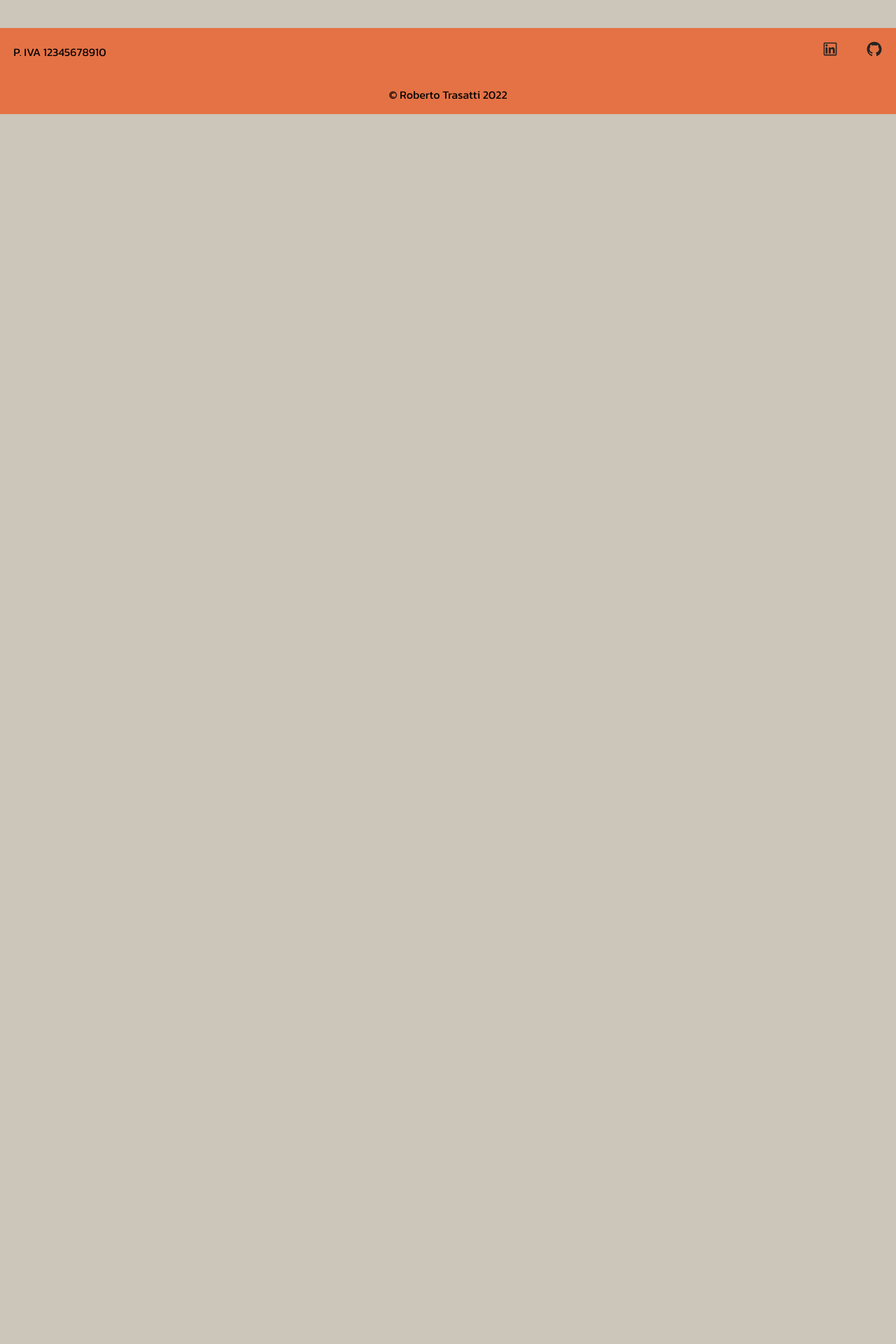
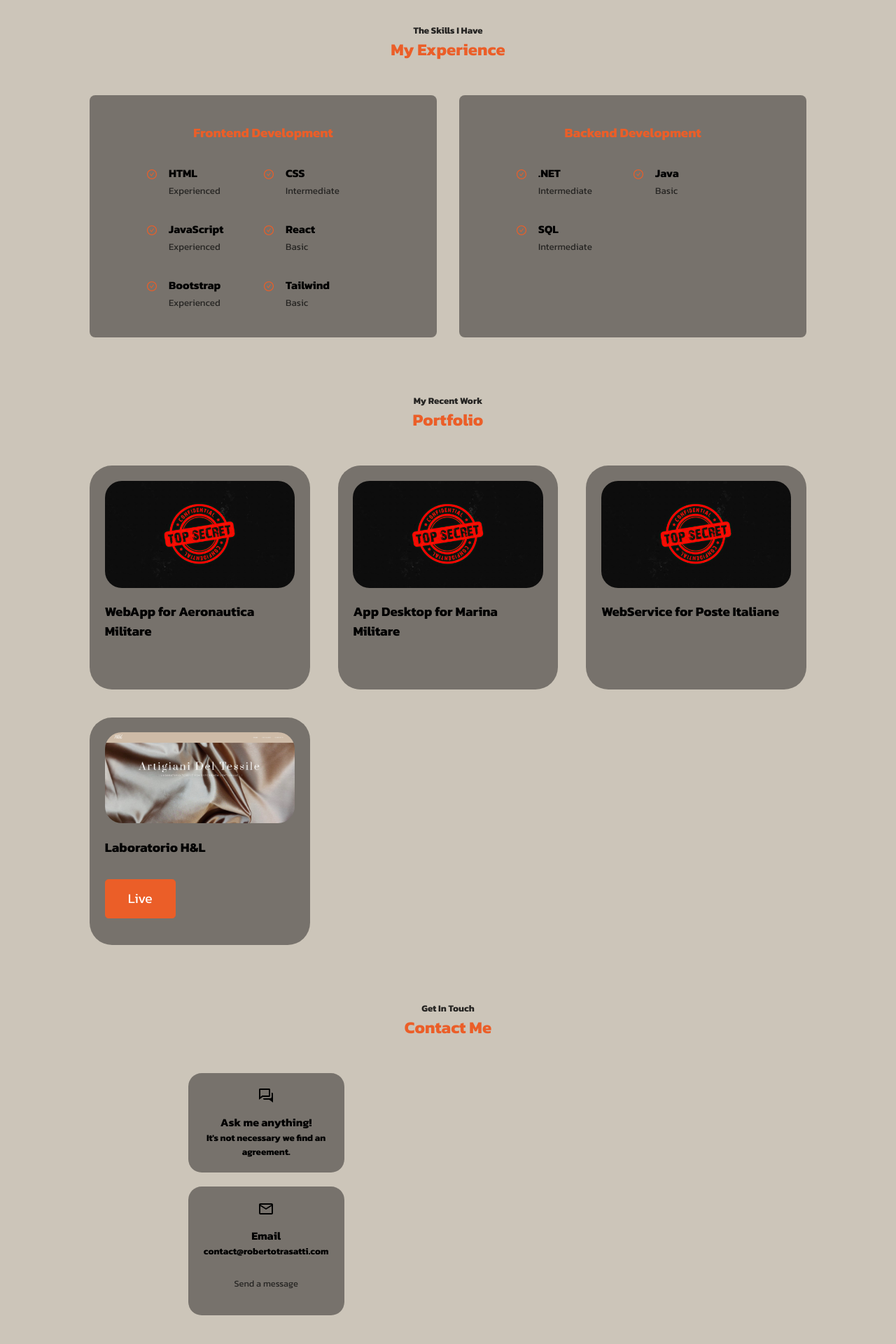
Before and after one commit to traso03/robertotrasatti.com, a React (Create React App) app: page / in a window 1280 px wide. Shown: the part 760-2680 px from the top of the page at 70% size. Before the commit the page ends 923 px from the top, so only its background shows below. Built offline with nearby package versions, Linux system fonts and the light colour scheme.

Commit message:
Add Experience, Portfolio and Contact section

```diff
--- a/src/App.css
+++ b/src/App.css
@@ -29,9 +29,20 @@ img {
 }
 
 section {
-  margin-top: 3rem;
+  margin-top: 5rem;
+  margin-bottom: 5rem;
+  /* height: calc(100vh - 60px - 6rem); */
+}
+
+section > h2,
+section > h5 {
+  text-align: center;
+  color: var(--color-dark);
+}
+
+section > h2 {
+  color: var(--color-primary);
   margin-bottom: 3rem;
-  height: calc(100vh - 60px - 6rem);
 }
 
 .btn {
@@ -67,10 +78,24 @@ section {
   color: var(--color-primary);
 }
 
+.text-dark {
+  color: var(--color-dark);
+}
+
+.text-light {
+  color: var(--color-light);
+}
+
 /* MEDIUM DEVICES */
 @media screen and (max-width: 1024px) {
   .container {
     width: var(--container-width-md);
+  }
+
+  section {
+    margin-top: 3.5rem;
+    margin-bottom: 3.5rem;
+    /* height: calc(100vh - 60px - 10rem); */
   }
 }
 
@@ -81,6 +106,7 @@ section {
   }
 
   section {
-    margin-bottom: 8rem;
+    margin-top: 0rem;
+    margin-bottom: 5rem;
   }
 }
--- a/src/App.js
+++ b/src/App.js
@@ -2,6 +2,9 @@ import './App.css';
 
 import Header from './components/header/Header';
 import Hero from './components/hero/Hero';
+import Experience from './components/experience/Experience';
+import Portfolio from './components/portfolio/Portfolio';
+import Contact from './components/contact/Contact';
 import Footer from './components/footer/Footer';
 
 function App() {
@@ -9,6 +12,9 @@ function App() {
     <div className='App'>
       <Header />
       <Hero />
+      <Experience />
+      <Portfolio />
+      <Contact />
       <Footer />
     </div>
   );
--- /dev/null
+++ b/src/components/contact/Contact.css
@@ -0,0 +1,52 @@
+.contact--grid {
+  width: 58%;
+  display: grid;
+  grid-template-columns: 30% 58%;
+  gap: 12%;
+}
+
+.contact--grid--options {
+  display: flex;
+  flex-direction: column;
+  gap: 1.2rem;
+}
+
+.contact--grid--options--option {
+  background: var(--color-bg-variant);
+  padding: 1.2rem;
+  border-radius: 1.2rem;
+  text-align: center;
+  border: 1px solid transparent;
+  transition: var(--transition);
+}
+
+/* .contact--grid--options--option:hover {
+  background: transparent;
+  border-color: var(--color-primary-variant);
+} */
+
+.contact--grid--options--option--icon {
+  font-size: 1.5rem;
+  margin-bottom: 0.5rem;
+}
+
+.contact--grid--options--option a {
+  margin-top: 0.7rem;
+  display: inline-block;
+  font-size: 0.8rem;
+}
+
+/* MEDIA QUERIES (MEDIUM DEVICES) */
+@media screen and (max-width: 1024px) {
+  .contact--grid {
+    grid-template-columns: 1fr;
+    gap: 2rem;
+  }
+}
+
+/* MEDIA QUERIES (SMALL DEVICES) */
+@media screen and (max-width: 600px) {
+  .contact--grid {
+    width: var(--container-width-sm);
+  }
+}
--- /dev/null
+++ b/src/components/contact/Contact.jsx
@@ -0,0 +1,59 @@
+import React from 'react';
+import './Contact.css';
+import { MdOutlineEmail } from 'react-icons/md';
+import { BiConversation } from 'react-icons/bi';
+import { AiOutlineLoading3Quarters } from 'react-icons/ai';
+// import { RiMessengerLine } from 'react-icons/ri';
+// import { BsWhatsapp } from 'react-icons/bs';
+
+const Contact = () => {
+  return (
+    <section id='contact'>
+      <h5>Get In Touch</h5>
+      <h2>Contact Me</h2>
+      <div className='contact--grid container'>
+        <div className='contact--grid--options'>
+          <article className='contact--grid--options--option'>
+            <BiConversation className='contact--grid--options--option--icon' />
+            <h4>Ask me anything!</h4>
+            <h5>It's not necessary we find an agreement.</h5>
+          </article>
+          <article className='contact--grid--options--option'>
+            <MdOutlineEmail className='contact--grid--options--option--icon' />
+            <h4>Email</h4>
+            <h5>contact@robertotrasatti.com</h5>
+            <a
+              href='mailto:robertotrasatti.com'
+              target='_blank'
+              rel='noreferrer'
+            >
+              Send a message
+            </a>
+          </article>
+          {/* <article className='contact__option'>
+            <RiMessengerLine className='contact__option-icon' />
+            <h4>Messenger</h4>
+            <h5>Roberto Trasatti</h5>
+            <a href='https://m.me/' target='_blank' rel='noreferrer'>
+              Send a message
+            </a>
+          </article> */}
+          {/* <article className='contact__option'>
+            <BsWhatsapp className='contact__option-icon' />
+            <h4>WhatsApp</h4>
+            <h5>+39 123456789</h5>
+            <a
+              href='https://api.whatsapp.com/send?phone+393337891553'
+              target='_blank'
+              rel='noreferrer'
+            >
+              Send a message
+            </a>
+          </article> */}
+        </div>
+      </div>
+    </section>
+  );
+};
+
+export default Contact;
--- /dev/null
+++ b/src/components/experience/Experience.css
@@ -0,0 +1,70 @@
+.experience--grid {
+  display: grid;
+  grid-template-columns: 1fr 1fr;
+  gap: 2rem;
+}
+
+.experience--grid > div {
+  background-color: var(--color-bg-variant);
+  padding: 2.4rem 5rem;
+  border-radius: 0.5rem;
+  border: 1px solid transparent;
+  transition: var(--transition);
+}
+
+/* .experience--grid > div:hover {
+  background: transparent;
+  border-color: var(--color-primary-variant);
+  cursor: default;
+} */
+
+.experience--grid > div h3 {
+  text-align: center;
+  margin-bottom: 2rem;
+  color: var(--color-primary);
+}
+
+.experience--grid--content {
+  display: grid;
+  grid-template-columns: 1fr 1fr;
+  row-gap: 2rem;
+}
+
+.experience--grid--content--details {
+  display: flex;
+  gap: 1rem;
+}
+
+.experience--grid--content--details--icon {
+  margin-top: 6px;
+  color: var(--color-primary);
+}
+
+/* MEDIA QUERIES (MEDIUM DEVICES) */
+@media screen and (max-width: 1024px) {
+  .experience--grid {
+    grid-template-columns: 1fr;
+  }
+
+  .experience--grid > div {
+    width: 80%;
+    padding: 2rem;
+    margin: 0 auto;
+  }
+
+  .experience--grid--content {
+    padding: 1rem;
+  }
+}
+
+/* MEDIA QUERIES (SMALL DEVICES) */
+@media screen and (max-width: 600px) {
+  .experience--grid {
+    gap: 1rem;
+  }
+
+  .experience--grid > div {
+    width: 100%;
+    padding: 2rem 1rem;
+  }
+}
--- /dev/null
+++ b/src/components/experience/Experience.jsx
@@ -0,0 +1,61 @@
+import React from 'react';
+import './Experience.css';
+
+import { AiOutlineCheckCircle } from 'react-icons/ai';
+
+const experiences = {
+  frontend: [
+    { name: 'HTML', level: 'Experienced' },
+    { name: 'CSS', level: 'Intermediate' },
+    { name: 'JavaScript', level: 'Experienced' },
+    { name: 'React', level: 'Basic' },
+    { name: 'Bootstrap', level: 'Experienced' },
+    { name: 'Tailwind', level: 'Basic' },
+  ],
+  backend: [
+    { name: '.NET', level: 'Intermediate' },
+    { name: 'Java', level: 'Basic' },
+    { name: 'SQL', level: 'Intermediate' },
+  ],
+};
+
+const Technology = ({ name, level }) => {
+  return (
+    <article className='experience--grid--content--details'>
+      <AiOutlineCheckCircle className='experience--grid--content--details--icon' />
+      <div>
+        <h4>{name}</h4>
+        <small className='text-dark'>{level}</small>
+      </div>
+    </article>
+  );
+};
+
+const Experience = () => {
+  return (
+    <section id='experience'>
+      <h5>The Skills I Have</h5>
+      <h2>My Experience</h2>
+      <div className='experience--grid container'>
+        <div className='experience--grid--frontend'>
+          <h3>Frontend Development</h3>
+          <div className='experience--grid--content'>
+            {experiences.frontend.map((experience) => {
+              return <Technology key={experience.name} {...experience} />;
+            })}
+          </div>
+        </div>
+        <div className='experience--grid--backend'>
+          <h3>Backend Development</h3>
+          <div className='experience--grid--content'>
+            {experiences.backend.map((experience) => {
+              return <Technology key={experience.name} {...experience} />;
+            })}
+          </div>
+        </div>
+      </div>
+    </section>
+  );
+};
+
+export default Experience;
--- a/src/components/hero/Hero.css
+++ b/src/components/hero/Hero.css
@@ -46,8 +46,8 @@
 @media screen and (max-width: 600px) {
   .hero--grid {
     grid-template-columns: 1fr;
-    grid-template-rows: 30% 70%;
-    gap: 0;
+    grid-template-rows: 25% 65%;
+    gap: 10%;
   }
 
   .hero--grid--info {
@@ -58,6 +58,10 @@
     order: 1;
   }
 
+  .hero--grid--photo > img {
+    max-width: 50%;
+  }
+
   .hero--grid--info h1,
   .hero--grid--info p {
     margin-bottom: 1rem;
--- /dev/null
+++ b/src/components/portfolio/Portfolio.css
@@ -0,0 +1,49 @@
+.portfolio--grid {
+  display: grid;
+  grid-template-columns: repeat(3, 1fr);
+  gap: 2.5rem;
+}
+
+.portfolio--grid--item {
+  background: var(--color-bg-variant);
+  padding: 1.3rem;
+  border-radius: 2rem;
+  border: 1px solid transparent;
+  transition: var(--transition);
+}
+
+.portfolio--grid--item:hover {
+  border-color: var(--color-primary-variant);
+  background: transparent;
+}
+
+.portfolio--grid--item--image {
+  border-radius: 1.5rem;
+  overflow: hidden;
+}
+
+.portfolio--grid--item h3 {
+  margin: 1.2rem 0 2rem;
+}
+
+.portfolio--grid--item--cta {
+  display: flex;
+  gap: 1rem;
+  margin-bottom: 1rem;
+}
+
+/* MEDIA QUERIES (MEDIUM DEVICES) */
+@media screen and (max-width: 1024px) {
+  .portfolio--grid {
+    grid-template-columns: 1fr 1fr;
+    gap: 1.2rem;
+  }
+}
+
+/* MEDIA QUERIES (SMALL DEVICES) */
+@media screen and (max-width: 600px) {
+  .portfolio--grid {
+    grid-template-columns: 1fr;
+    gap: 1rem;
+  }
+}
--- /dev/null
+++ b/src/components/portfolio/Portfolio.jsx
@@ -0,0 +1,79 @@
+import React from 'react';
+import './Portfolio.css';
+import TopSecret from '../../assets/top-secret.jpg';
+import LaboratorioHel from '../../assets/laboratoriohel.jpg';
+
+const projects = [
+  {
+    id: 1,
+    title: 'WebApp for Aeronautica Militare',
+    image: TopSecret,
+    github: null,
+    demo: null,
+  },
+  {
+    id: 2,
+    title: 'App Desktop for Marina Militare',
+    image: TopSecret,
+    github: null,
+    demo: null,
+  },
+  {
+    id: 3,
+    title: 'WebService for Poste Italiane',
+    image: TopSecret,
+    github: null,
+    demo: null,
+  },
+  {
+    id: 4,
+    title: 'Laboratorio H&L',
+    image: LaboratorioHel,
+    github: null,
+    demo: 'https://laboratoriohel.it/',
+  },
+];
+
+const Project = ({ id, title, image, github, demo }) => {
+  return (
+    <article className='portfolio--grid--item'>
+      <div className='portfolio--grid--item--image'>
+        <img src={image} alt={title} />
+      </div>
+      <h3>{title}</h3>
+      <div className='portfolio--grid--item--cta'>
+        {github && (
+          <a href={github} className='btn' target='_blank' rel='noreferrer'>
+            Github
+          </a>
+        )}
+        {demo && (
+          <a
+            href={demo}
+            className='btn btn-primary'
+            target='_blank'
+            rel='noreferrer'
+          >
+            Live
+          </a>
+        )}
+      </div>
+    </article>
+  );
+};
+
+const Portfolio = () => {
+  return (
+    <section id='portfolio'>
+      <h5>My Recent Work</h5>
+      <h2>Portfolio</h2>
+      <div className='portfolio--grid container'>
+        {projects.map((project) => {
+          return <Project key={project.id} {...project} />;
+        })}
+      </div>
+    </section>
+  );
+};
+
+export default Portfolio;
--- a/src/index.css
+++ b/src/index.css
@@ -13,7 +13,7 @@
 :root {
   --color-header: #fffcf2;
   --color-bg: #ccc5b9;
-  --color-bg-variant: #403d39;
+  --color-bg-variant: rgb(64, 61, 57, 0.6);
 
   --color-primary: #eb5e28;
   --color-primary-variant: rgb(235, 94, 40, 0.8);
```
Also changed, not shown: src/assets/laboratoriohel.jpg (added), src/assets/top-secret.jpg (added).
